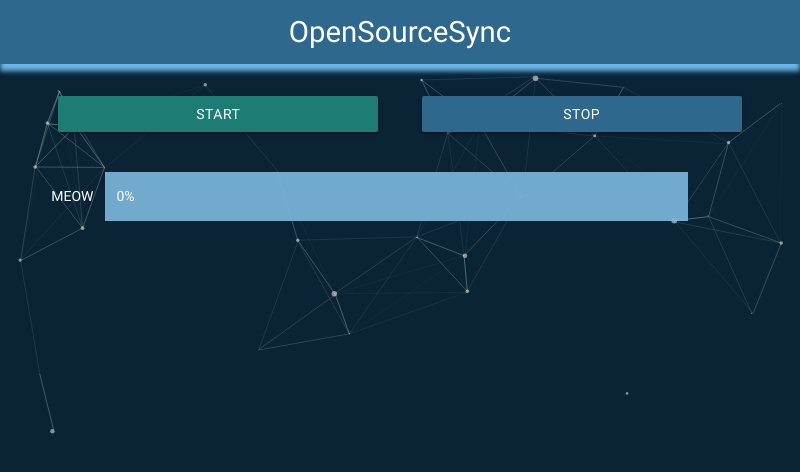
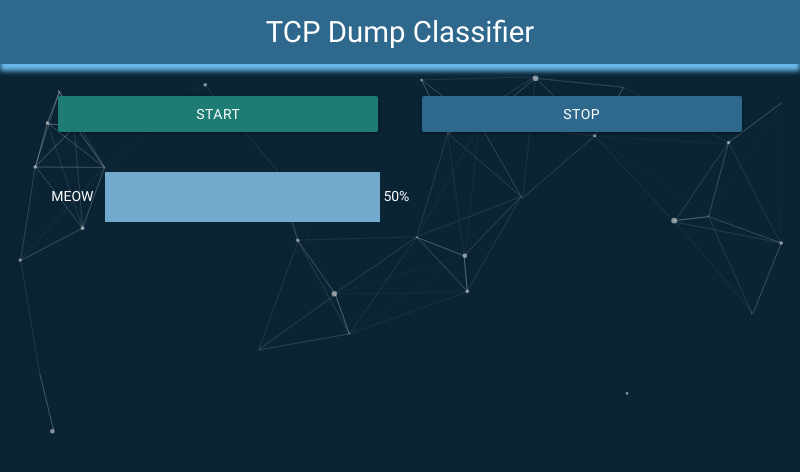
Before and after one commit to Ali60351/CN-GUI-Design, an Electron app: page Homescreen.html in a window 800 px wide. Both pictures are taken after a click on the link "START". Drawn offline with Linux system fonts and the light colour scheme; no server answers.

Commit message:
Base graph established

```diff
--- a/Homescreen.html
+++ b/Homescreen.html
@@ -12,13 +12,13 @@
     <div class="navbar-fixed">
         <nav>
             <div class="nav-wrapper">
-                <a href="#" class="brand-logo center">OpenSourceSync</a>
+                <a href="#" class="brand-logo center">TCP Dump Classifier</a>
             </div>
         </nav>
     </div>
 
     <div class="mainBtns">
-        <a href="#" class="waves-effect waves-light btn">Start</a>
+        <a href="#" onclick="draw();" class="waves-effect waves-light btn">Start</a>
         <a href="#" class="waves-effect waves-light btn">Stop</a>
 
         <div class="graph">
@@ -26,8 +26,9 @@
                 <div class="graph-label">
                     <p>MEOW</p>
                 </div>
-                <div class="graph-value">
-                    <p>0%</p>
+                <div id="MeowValue" class="graph-value"></div>
+                <div class="graph-percentage">
+                    <p id="MeowPercentage">100%</p>
                 </div>
             </div>
         </div>
@@ -42,6 +43,7 @@
     <script type="text/javascript" src="./hammer.min.js"></script>
     <script type="text/javascript" src="./particles.min.js"></script>
     <script type="text/javascript" src="js/app.js"></script>
+    <script type="text/javascript" src="./Program.js"></script>
     <script type="text/javascript" src="js/materialize.min.js"></script>
 </body>
 
--- /dev/null
+++ b/Program.js
@@ -0,0 +1,9 @@
+const anime = require('./anime.min.js')
+
+function draw()
+{
+    var Meow = 50;
+
+    $("#MeowValue").css("width", String((85 / 100) * Meow) + "%");
+    $("#MeowPercentage").html(String(Meow) + "%");
+}
--- a/stylesheet.css
+++ b/stylesheet.css
@@ -109,8 +109,16 @@ body {
 
 .graph-value {
     float: left;
-    width: 90%;
+    min-height: 50px;
+    width: 85%;
     background: rgba(125, 184, 222, 0.9);
+    transition: width 1.5s;
+}
+
+.graph-percentage {
+    float: left;
+    width: 5%;
+    text-align: center;
 }
 
 .graph-value p {
```
